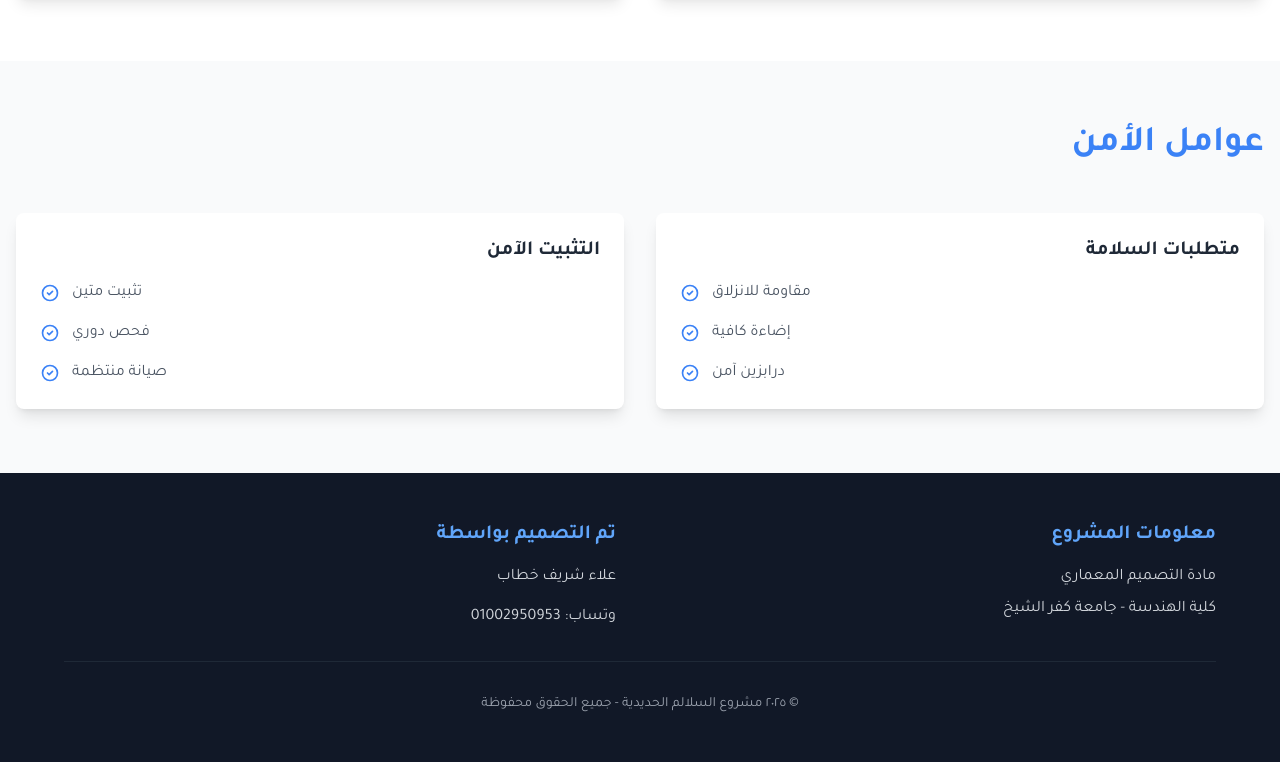
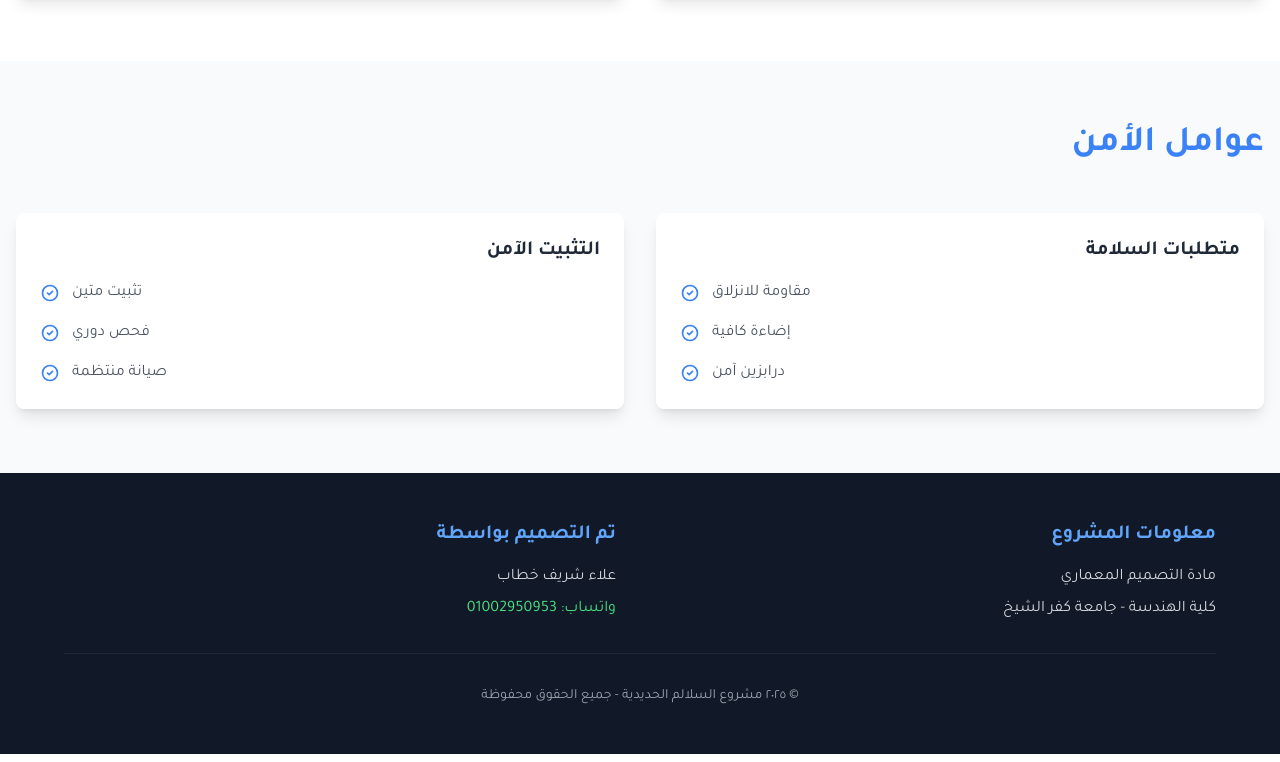
Before and after one commit to ahvvad/Architecture-Engineering, a plain HTML site: page index.html in a window 1280 px wide. Shown: the part 2752-3514 px from the top of the page. Drawn offline with nearby package versions, Linux system fonts and the light colour scheme.

Commit message:
Update the footer

```diff
--- a/index.html
+++ b/index.html
@@ -796,16 +796,13 @@
         </div>
       </section>
     </div>
-
-    <!-- Footer -->
+        <!-- Footer -->
     <footer class="bg-gray-900 text-white py-12 px-4">
       <div class="max-w-6xl mx-auto">
         <div class="grid grid-cols-1 md:grid-cols-2 gap-12">
           <!-- Project Info -->
           <div class="text-right">
-            <h3 class="text-xl font-bold mb-4 text-blue-400">
-              معلومات المشروع
-            </h3>
+            <h3 class="text-xl font-bold mb-4 text-blue-400">معلومات المشروع</h3>
             <div class="space-y-2 text-gray-300">
               <p>مادة التصميم المعماري</p>
               <p>كلية الهندسة - جامعة كفر الشيخ</p>
@@ -814,15 +811,18 @@
 
           <!-- Team -->
           <div class="text-right">
-            <h3 class="text-xl font-bold mb-4 text-blue-400">
-              تم التصميم بواسطة
-            </h3>
-            <div class="grid grid-cols-2 gap-2 text-gray-300">
-              <div>علاء شريف خطاب</div>
-              <div></div>
-              <div></div>
-              <div></div>
-              <div>وتساب: 01002950953</div>
+            <h3 class="text-xl font-bold mb-4 text-blue-400">تم التصميم بواسطة</h3>
+            <div class="space-y-2 text-gray-300">
+              <p>علاء شريف خطاب</p>
+              <p>
+                <a
+                  href="https://wa.me/201002950953"
+                  target="_blank"
+                  class="text-green-400 hover:underline"
+                >
+                  واتساب: 01002950953
+                </a>
+              </p>
             </div>
           </div>
         </div>
@@ -834,7 +834,6 @@
         </div>
       </div>
     </footer>
-
     <!-- Dark Mode Script -->
     <script>
       const darkModeToggle = document.getElementById("darkModeToggle");
```
Also changed, not shown: css/styles.css (line endings or trailing spaces), js/darkmode.js (line endings or trailing spaces), 1 other file.
